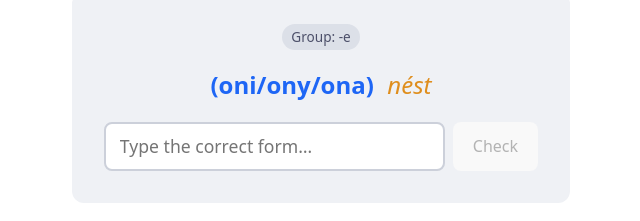
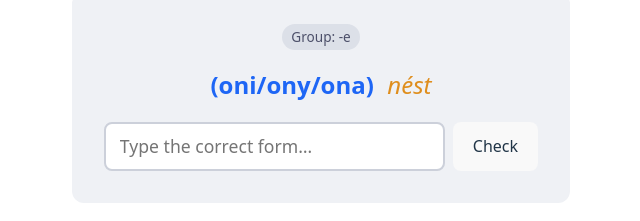
Before and after one commit to mbelsky/cze, a Svelte app: page / in a window 1280 px wide. Shown: the part 385-606 px from the top of the page, without its empty margins (319-959 px from the left). Built offline with nearby package versions, Linux system fonts and the light colour scheme.

Commit message:
Fix Check button visibility in light theme by adding text color
Co-authored-by: mbelsky <3923527+mbelsky@users.noreply.github.com>

```diff
--- a/src/app.css
+++ b/src/app.css
@@ -102,5 +102,6 @@ button:focus-visible {
   }
   button {
     background-color: #f9f9f9;
+    color: #213547;
   }
 }
```
